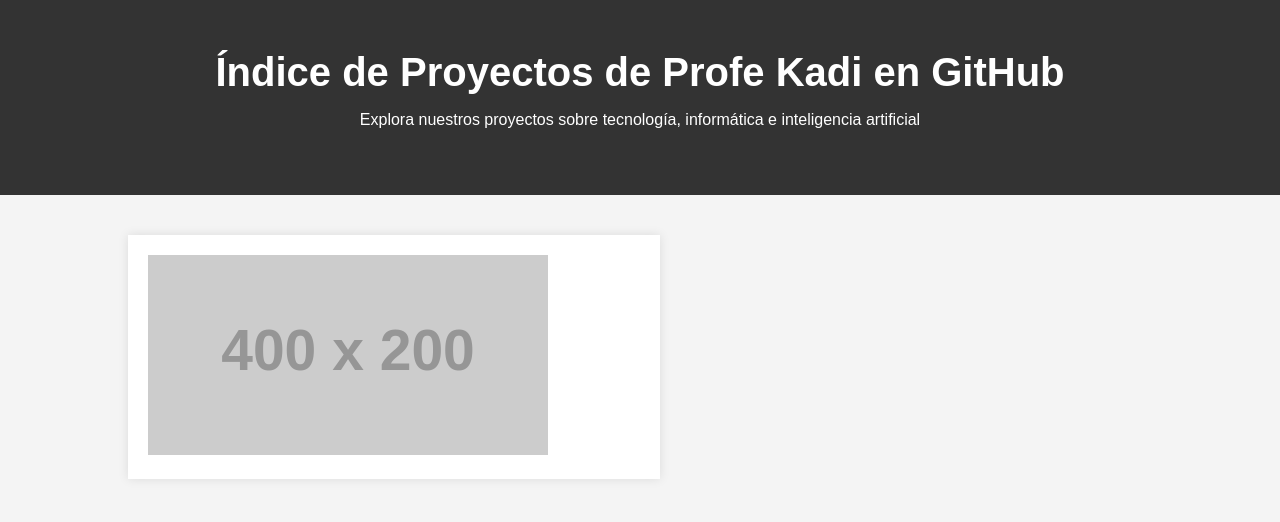
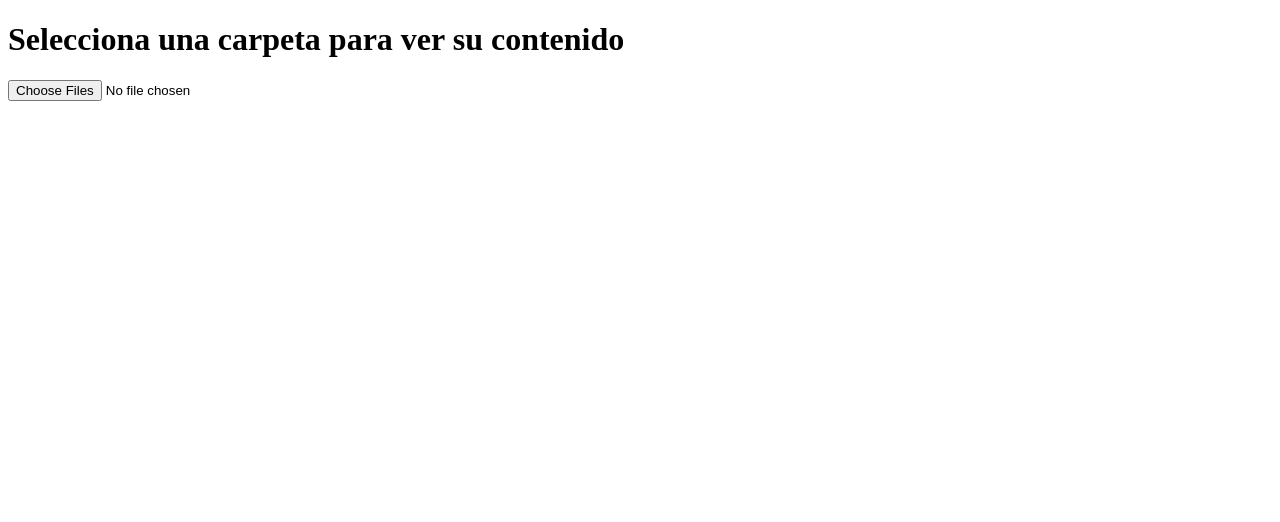
Before and after one commit to profekadi/iptv, a plain HTML site: page index.html in a window 1280 px wide. Drawn offline with Linux system fonts and the light colour scheme; placeholder pictures from the web are drawn by us.

Commit message:
Add files via upload

```diff
--- a/index.html
+++ b/index.html
@@ -3,71 +3,25 @@
 <head>
     <meta charset="UTF-8">
     <meta name="viewport" content="width=device-width, initial-scale=1.0">
-    <title>Índice de Proyectos de Profe Kadi en GitHub</title>
-    <style>
-        body {
-            font-family: Arial, sans-serif;
-            background-color: #f4f4f4;
-            color: #333;
-            margin: 0;
-            padding: 0;
-        }
-        .container {
-            width: 80%;
-            margin: 0 auto;
-            padding: 20px;
-        }
-        header {
-            text-align: center;
-            padding: 50px 0;
-            background: #333;
-            color: white;
-        }
-        header h1 {
-            margin: 0;
-            font-size: 2.5em;
-        }
-        .content {
-            display: flex;
-            flex-wrap: wrap;
-            justify-content: space-between;
-        }
-        .project {
-            background: white;
-            margin: 20px 0;
-            padding: 20px;
-            box-shadow: 0 0 10px rgba(0, 0, 0, 0.1);
-            width: 48%;
-        }
-        .project img {
-            max-width: 100%;
-            height: auto;
-        }
-        .project h2 {
-            margin-top: 0;
-        }
-        .project p {
-            line-height: 1.6;
-        }
-        footer {
-            text-align: center;
-            padding: 20px 0;
-            background: #333;
-            color: white;
-            margin-top: 20px;
-        }
-    </style>
+    <title>Contenido del Directorio</title>
 </head>
 <body>
-    <header>
-        <h1>Índice de Proyectos de Profe Kadi en GitHub</h1>
-        <p>Explora nuestros proyectos sobre tecnología, informática e inteligencia artificial</p>
-    </header>
+    <h1>Selecciona una carpeta para ver su contenido</h1>
+    <input type="file" id="fileInput" webkitdirectory multiple>
+    <ul id="fileList"></ul>
 
-    <div class="container">
-        <div class="content">
-            <div class="project">
-                <img src="https://via.placeholder.com/400x200?text=Tecnología" alt="Proyecto Tecnología">
+    <script>
+        document.getElementById('fileInput').addEventListener('change', function(event) {
+            const fileList = document.getElementById('fileList');
+            fileList.innerHTML = '';
 
+            const files = event.target.files;
+            for (const file of files) {
+                const listItem = document.createElement('li');
+                listItem.textContent = file.webkitRelativePath;
+                fileList.appendChild(listItem);
+            }
+        });
+    </script>
 </body>
 </html>
```
